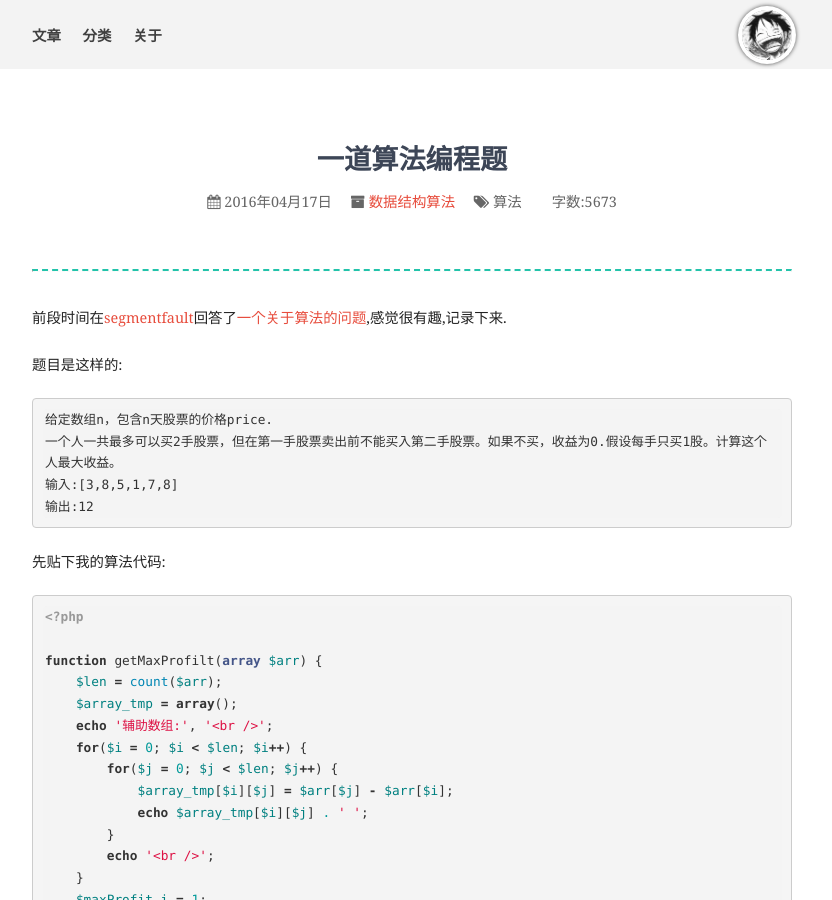
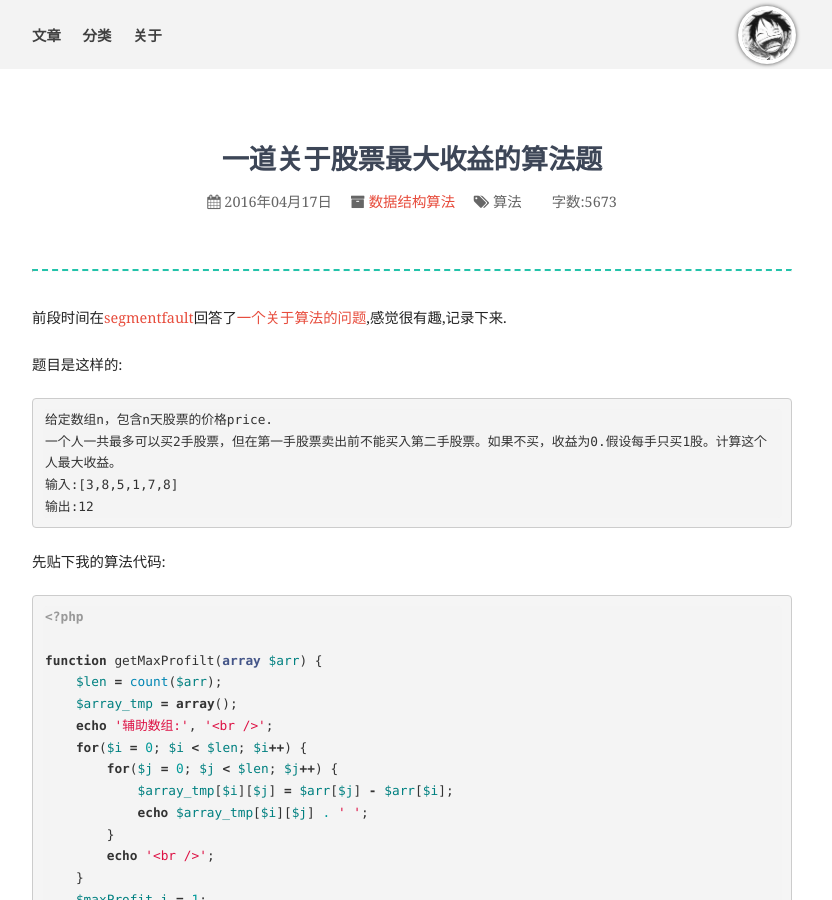
Before and after one commit to lanffy/lanffy.github.io, a Jekyll site: the page built from _posts/2016/2016-04-17-一道关于股票最大收益的算法题.md, in a window 1280 px wide and 900 px high. Shown: the whole window, without its empty margins (228-1060 px from the left). Built offline with Jekyll 4.4.1, drawn with Linux system fonts in a browser that asks for light colours; nearby versions of some CDN libraries; comment, search, counter and statistics services are not loaded.

Commit message:
change post name from 2016-04-17-一道算法编程题.md to 2016-04-17-一道关于股票最大收益的算法题.md

```diff
--- a/_posts/2016/2016-04-17-一道算法编程题.md
+++ b/_posts/2016/2016-04-17-一道关于股票最大收益的算法题.md
@@ -1,6 +1,6 @@
 ---
 layout: post
-title: "一道算法编程题"
+title: "一道关于股票最大收益的算法题"
 categories: [数据结构算法]
 tags: [算法]
 author_name: R_Lanffy
```
